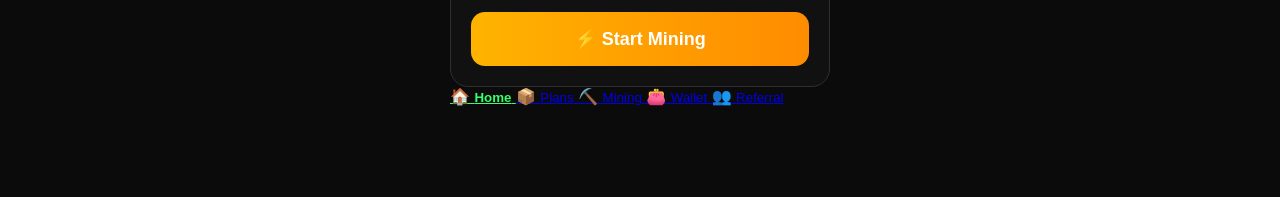
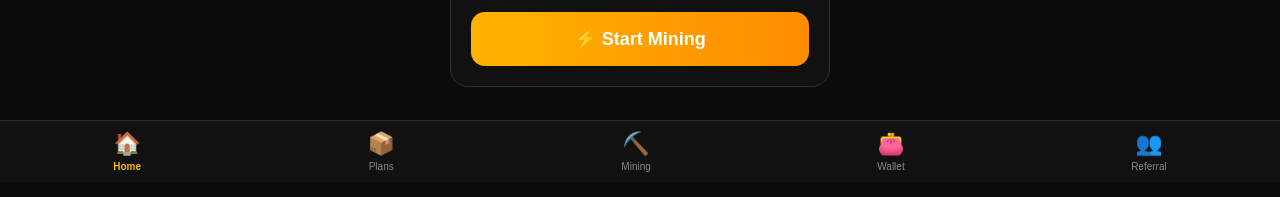
Before and after one commit to signaal2/HashRoom, a plain HTML site: page index.html in a window 1280 px wide. Shown: the part 618-815 px from the top of the page. Drawn offline with Linux system fonts and the light colour scheme.

Commit message:
Update style.css

```diff
--- a/style.css
+++ b/style.css
@@ -140,3 +140,43 @@ h1{
     font-size:16px;
   }
   }
+.bottom-nav{
+    position:fixed;
+    bottom:0;
+    left:0;
+    width:100%;
+    background:#111;
+    border-top:1px solid #2b2b2b;
+    display:flex;
+    justify-content:space-around;
+    align-items:center;
+    padding:10px 0;
+    z-index:999;
+}
+
+.nav-item{
+    text-decoration:none;
+    color:#888;
+    display:flex;
+    flex-direction:column;
+    align-items:center;
+    font-size:12px;
+    transition:.3s;
+}
+
+.nav-item span{
+    font-size:22px;
+    margin-bottom:4px;
+}
+
+.nav-item.active{
+    color:#f7b500;
+}
+
+.nav-item:hover{
+    color:#f7b500;
+}
+
+body{
+    padding-bottom:90px;
+  }
```
